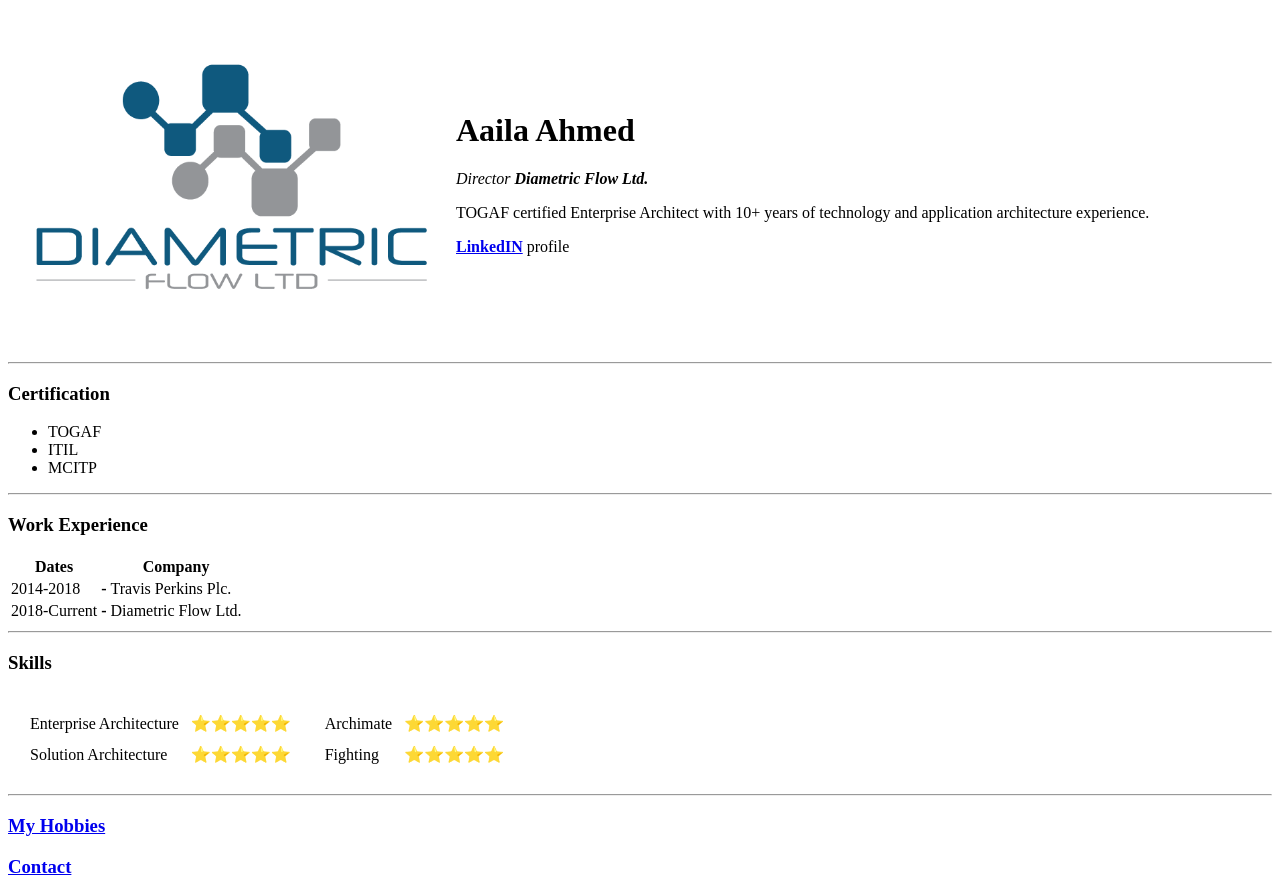
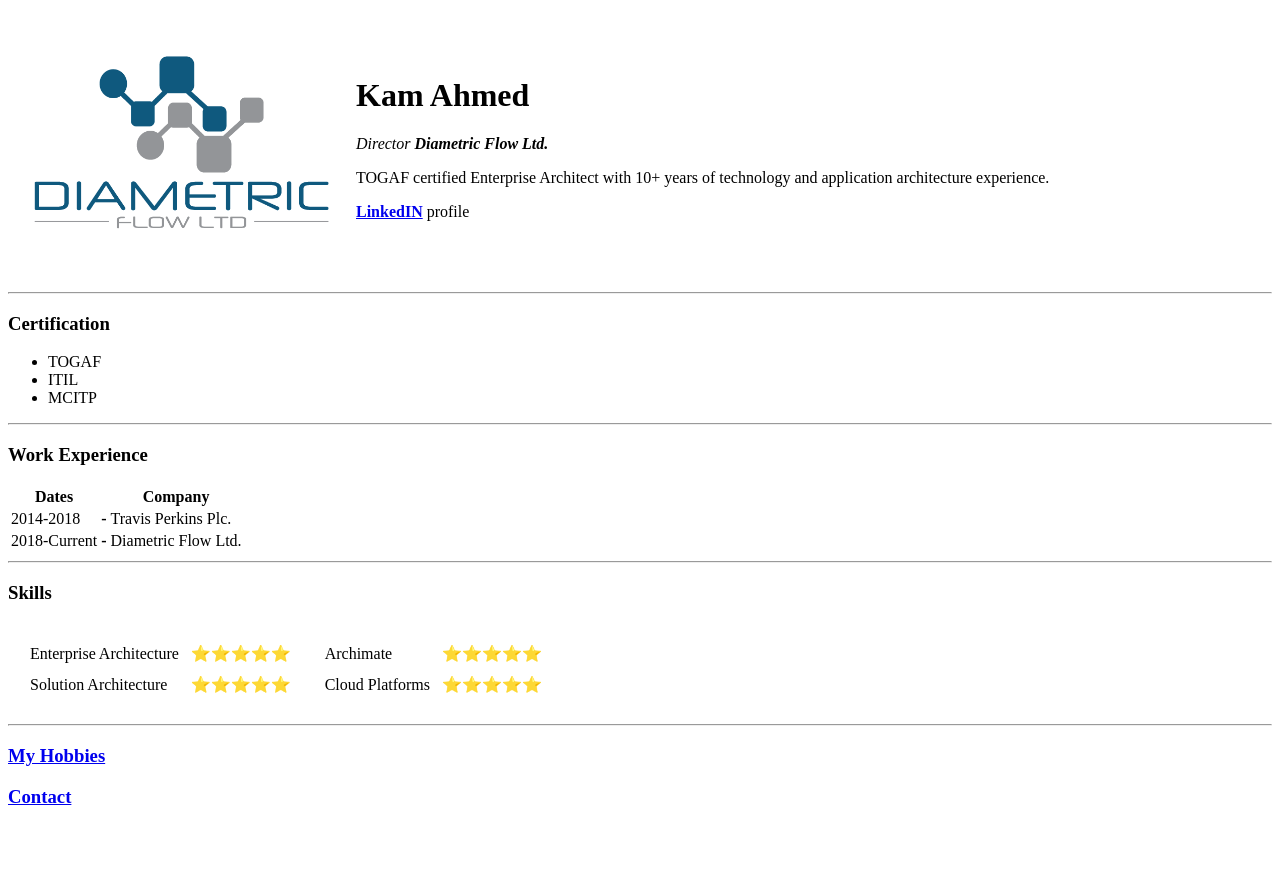
Before and after one commit to Kamtong786/cv, a plain HTML site: page index.html in a window 1280 px wide. After the commit the page ends 826 px from the top, so only its background shows below. Drawn offline with Linux system fonts and the light colour scheme; files whose address does not match are found by name.

Commit message:
Update image link on index.html

```diff
--- a/index.html
+++ b/index.html
@@ -9,9 +9,9 @@
 <body>
   <table cellspacing="20">
     <tr>
-      <td><img src="C:\Repo\Web Development\HTML Personal Site\Images\IA---Diametric-Flow-Ltd---Final-File.gif" alt="My face" width="405" height=300"></td>
+      <td><img src="Images\IA---Diametric-Flow-Ltd---Final-File.gif" alt="My face" width="305" height=230"></td>
       <td>
-        <h1>Aaila Ahmed</h1>
+        <h1>Kam Ahmed</h1>
         <p><em>Director <strong>Diametric Flow Ltd.</strong></em></p>
         <p>TOGAF certified Enterprise Architect with 10+ years of technology and application architecture experience.</p>
         <p><strong><a href="https://www.linkedin.com/in/kamranahmed786">LinkedIN</a></strong> profile</p>
@@ -75,7 +75,7 @@
                 <td><strong>⭐⭐⭐⭐⭐</strong></td>
               </tr>
               <tr>
-                <td>Fighting</td>
+                <td>Cloud Platforms</td>
                 <td><strong>⭐⭐⭐⭐⭐</strong></td>
               </tr>
             </tbody>
```
